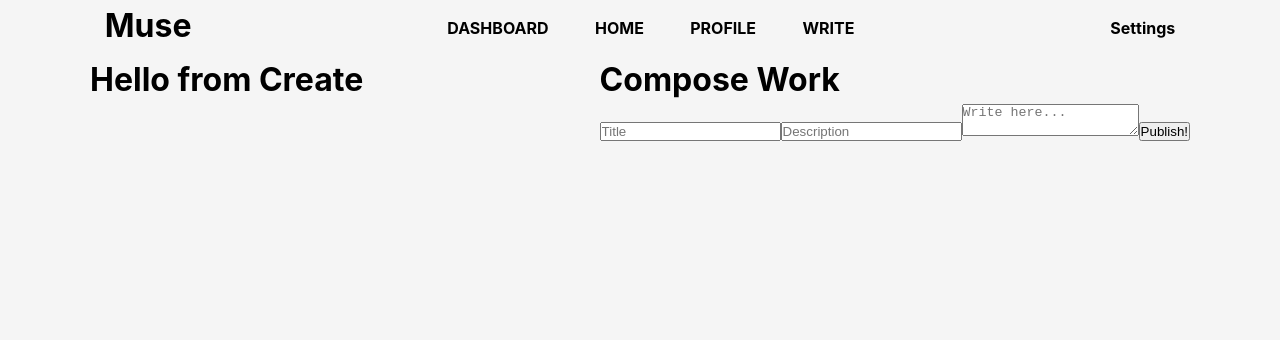
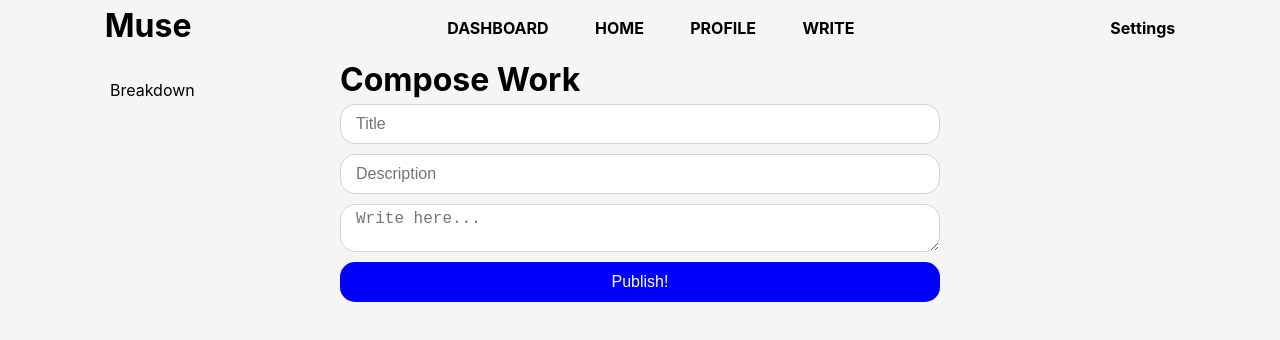
Before and after one commit to EstefanHu/MuseMockIII, a React (Create React App) app in the folder client/: page /create in a window 1280 px wide. Shown: the top 340 px of the page. Built offline with nearby package versions, Linux system fonts and the light colour scheme.

Commit message:
started styling

```diff
--- /dev/null
+++ b/client/src/components/create/breakdown.js
@@ -0,0 +1,11 @@
+import React from 'react';
+
+const Breakdown = () => {
+  return (
+    <section className="left">
+      <p>Breakdown</p>
+    </section>
+  )
+}
+
+export default Breakdown;
--- a/client/src/components/create/create.js
+++ b/client/src/components/create/create.js
@@ -1,13 +1,15 @@
 import React, { Component } from 'react';
 
 import Write from './write';
+import Breakdown from './breakdown';
 
 class Create extends Component {
     render() {
         return (
             <>
-                <h1>Hello from Create</h1>
+                <Breakdown />
                 <Write />
+                <aside></aside>
             </>
         )
     }
--- a/client/src/components/create/write.js
+++ b/client/src/components/create/write.js
@@ -48,18 +48,51 @@ class Write extends Component {
     }
 
     render() {
+        const { title, description, content } = this.state;
         return (
             <section>
                 <h2>Compose Work</h2>
-                <form onSubmit={this.onSubmit}>
-                    <input placeholder="Title" type="text" value={this.state.title} onChange={this.onChangeTitle} required />
-                    <input placeholder="Description" type="text" value={this.state.description} onChange={this.onChangeDescription} required />
-                    <textarea placeholder="Write here..." value={this.state.content} onChange={this.onChangeContent} required />
-                    <input type="submit" value="Publish!" />
+                <form onSubmit={this.onSubmit} style={createForm}>
+                    <input placeholder="Title" type="text" value={title} onChange={this.onChangeTitle} style={input} required />
+                    <input placeholder="Description" type="text" value={description} onChange={this.onChangeDescription} style={input} required />
+                    <textarea placeholder="Write here..." value={content} onChange={this.onChangeContent} style={textarea} required />
+                    <input type="submit" value="Publish!" style={submit} />
                 </form>
             </section>
         )
     }
 }
 
+const createForm = {
+    display: 'flex',
+    flexDirection: 'column',
+    width: '600px',
+}
+
+const input = {
+    height: '40px',
+    border: '1px solid lightgrey',
+    borderRadius: '15px',
+    padding: '5px 15px',
+    fontSize: '1rem',
+    marginBottom: '10px'
+}
+
+const textarea = {
+    maxWidth: '600px',
+    border: '1px solid lightgrey',
+    borderRadius: '15px',
+    padding: '5px 15px',
+    fontSize: '1rem',
+    marginBottom: '10px'
+}
+
+const submit = {
+    height: '40px',
+    backgroundColor: 'blue',
+    border: 'none',
+    borderRadius: '15px',
+    fontSize: '1rem',
+    color: 'white',
+}
 export default Write;
```
